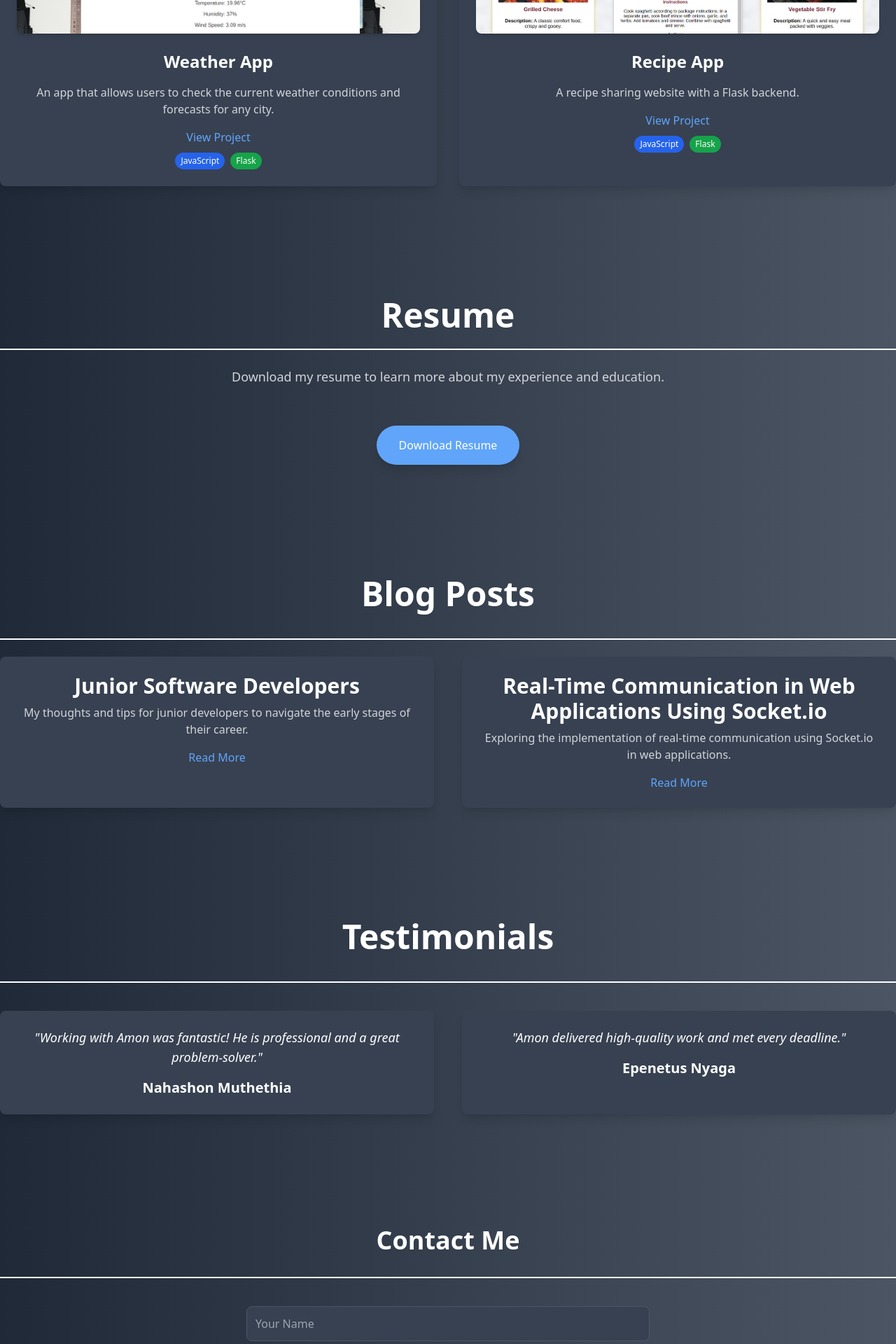
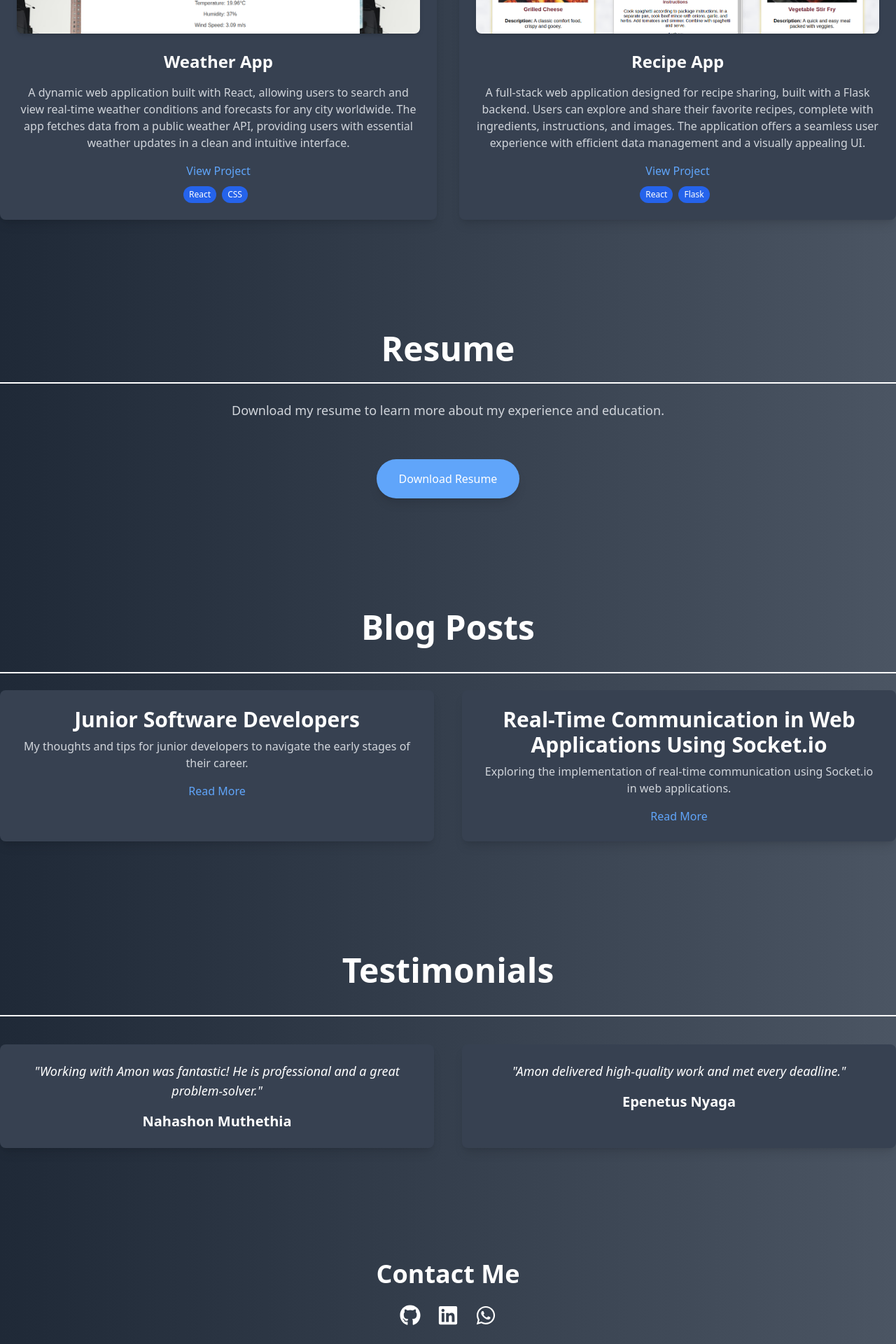
Before and after one commit to AmonCheruiyot/my-portfolio, a React (Vite) app: page / in a window 1280 px wide. Shown: the part 2560-4480 px from the top of the page at 70% size. Built offline with nearby package versions, Linux system fonts and the light colour scheme.

Commit message:
final steps

```diff
--- a/src/components/Contact.jsx
+++ b/src/components/Contact.jsx
@@ -1,5 +1,6 @@
 import React, { useState } from 'react';
 import emailjs from 'emailjs-com';
+import { FaGithub, FaLinkedin, FaWhatsapp } from 'react-icons/fa'; // Import the icons
 
 const Contact = () => {
   const [formData, setFormData] = useState({ name: '', email: '', message: '' });
@@ -47,6 +48,35 @@ const Contact = () => {
     <section id="contact" className="py-20 bg-gradient-to-r from-gray-800 to-gray-600 text-white">
       <div className="container mx-auto text-center">
         <h2 className="text-4xl font-bold mb-6">Contact Me</h2>
+
+        {/* Social Media Icons */}
+        <div className="flex justify-center space-x-6 mb-6">
+          <a
+            href="https://github.com/AmonCheruiyot" // Replace with your GitHub profile URL
+            target="_blank"
+            rel="noopener noreferrer"
+            className="text-white text-3xl hover:text-gray-400 transition duration-300"
+          >
+            <FaGithub />
+          </a>
+          <a
+            href="https://www.linkedin.com/in/amon-kiprotich-b67a252b6/" // Replace with your LinkedIn profile URL
+            target="_blank"
+            rel="noopener noreferrer"
+            className="text-white text-3xl hover:text-gray-400 transition duration-300"
+          >
+            <FaLinkedin />
+          </a>
+          <a
+            href="https://wa.me/+254713702378" // Replace with your WhatsApp number (use format: https://wa.me/yournumber)
+            target="_blank"
+            rel="noopener noreferrer"
+            className="text-white text-3xl hover:text-gray-400 transition duration-300"
+          >
+            <FaWhatsapp />
+          </a>
+        </div>
+
         <div className="text-5xl font-bold mb-6 border-b-2 border-white pb-2"></div>
         <form onSubmit={handleSubmit} className="mt-10 max-w-xl mx-auto space-y-4">
           {statusMessage && <p className={`text-${statusMessage.includes('success') ? 'green' : 'red'}-500`}>{statusMessage}</p>}
--- a/src/components/Projects.jsx
+++ b/src/components/Projects.jsx
@@ -6,15 +6,17 @@ import { motion } from 'framer-motion';
 const projects = [
     {
         title: 'Weather App',
-        description: 'An app that allows users to check the current weather conditions and forecasts for any city.',
+        description: 'A dynamic web application built with React, allowing users to search and view real-time weather conditions and forecasts for any city worldwide. The app fetches data from a public weather API, providing users with essential weather updates in a clean and intuitive interface.',
         image: weatherapp,
         link: 'https://github.com/AmonCheruiyot/Weather-App',
+        techStack: ['React', 'CSS'], // Add tech stack here
     },
     {
         title: 'Recipe App',
-        description: 'A recipe sharing website with a Flask backend.',
+        description: 'A full-stack web application designed for recipe sharing, built with a Flask backend. Users can explore and share their favorite recipes, complete with ingredients, instructions, and images. The application offers a seamless user experience with efficient data management and a visually appealing UI.',
         image: recipe,
         link: 'https://github.com/AmonCheruiyot/my-client',
+        techStack: ['React', 'Flask'], // Add tech stack here
     },
 ];
 
@@ -48,11 +50,12 @@ const Projects = () => {
                             >
                                 View Project
                             </a>
-                            {/* Optional: Add technology badges */}
                             <div className="mt-2">
-                                {/* Add badges for tech stack used, e.g., */}
-                                <span className="inline-block bg-blue-600 text-xs rounded-full px-2 py-1 text-white mr-2">JavaScript</span>
-                                <span className="inline-block bg-green-600 text-xs rounded-full px-2 py-1 text-white">Flask</span>
+                                {project.techStack.map((tech, techIndex) => (
+                                    <span key={techIndex} className="inline-block bg-blue-600 text-xs rounded-full px-2 py-1 text-white mr-2">
+                                        {tech}
+                                    </span>
+                                ))}
                             </div>
                         </motion.div>
                     ))}
```
